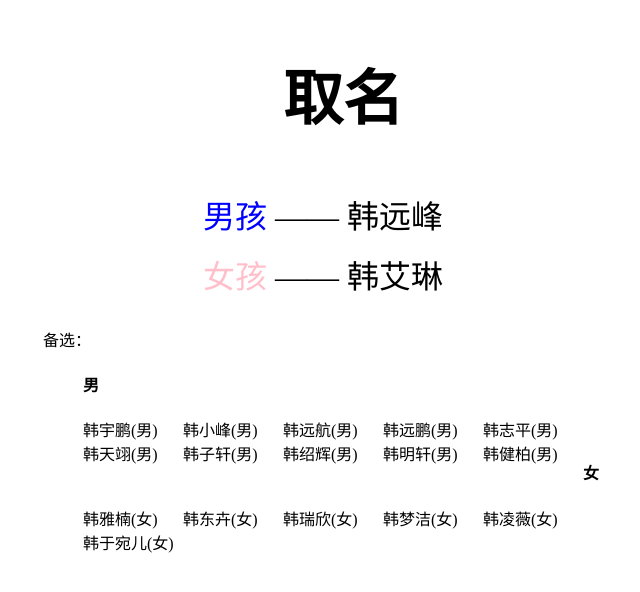
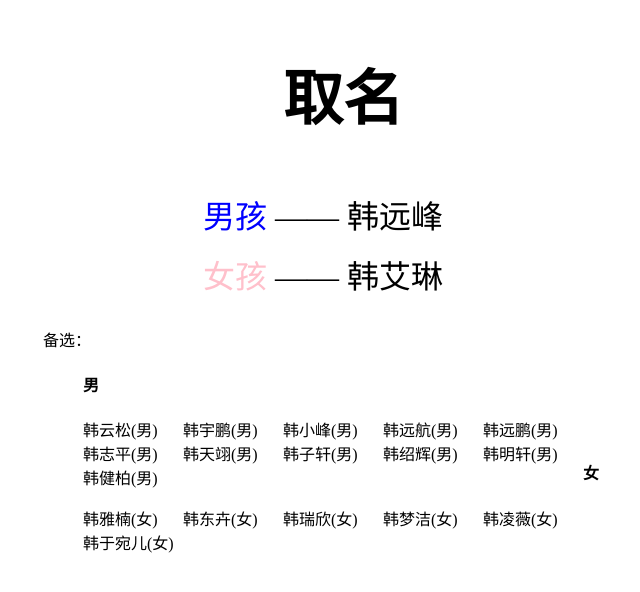
Before and after one commit to yubiaobin/yubiaobin.github.io, a Jekyll site: the page name.html, which Jekyll copies as it is, in a window 1280 px wide. Shown: the top 592 px of the page, without its empty margins (297-937 px from the left). Built offline with Jekyll 4.4.1, drawn with Linux system fonts in a browser that asks for light colours; comment, search, counter and statistics services are not loaded.

Commit message:
add name page

```diff
--- a/name.html
+++ b/name.html
@@ -51,6 +51,7 @@
         备选：
         <ul>
             <h4>男</h4>
+            <li>韩云松(男)</li>
             <li>韩宇鹏(男)</li>
             <li>韩小峰(男)</li>
             <li>韩远航(男)</li>
```
